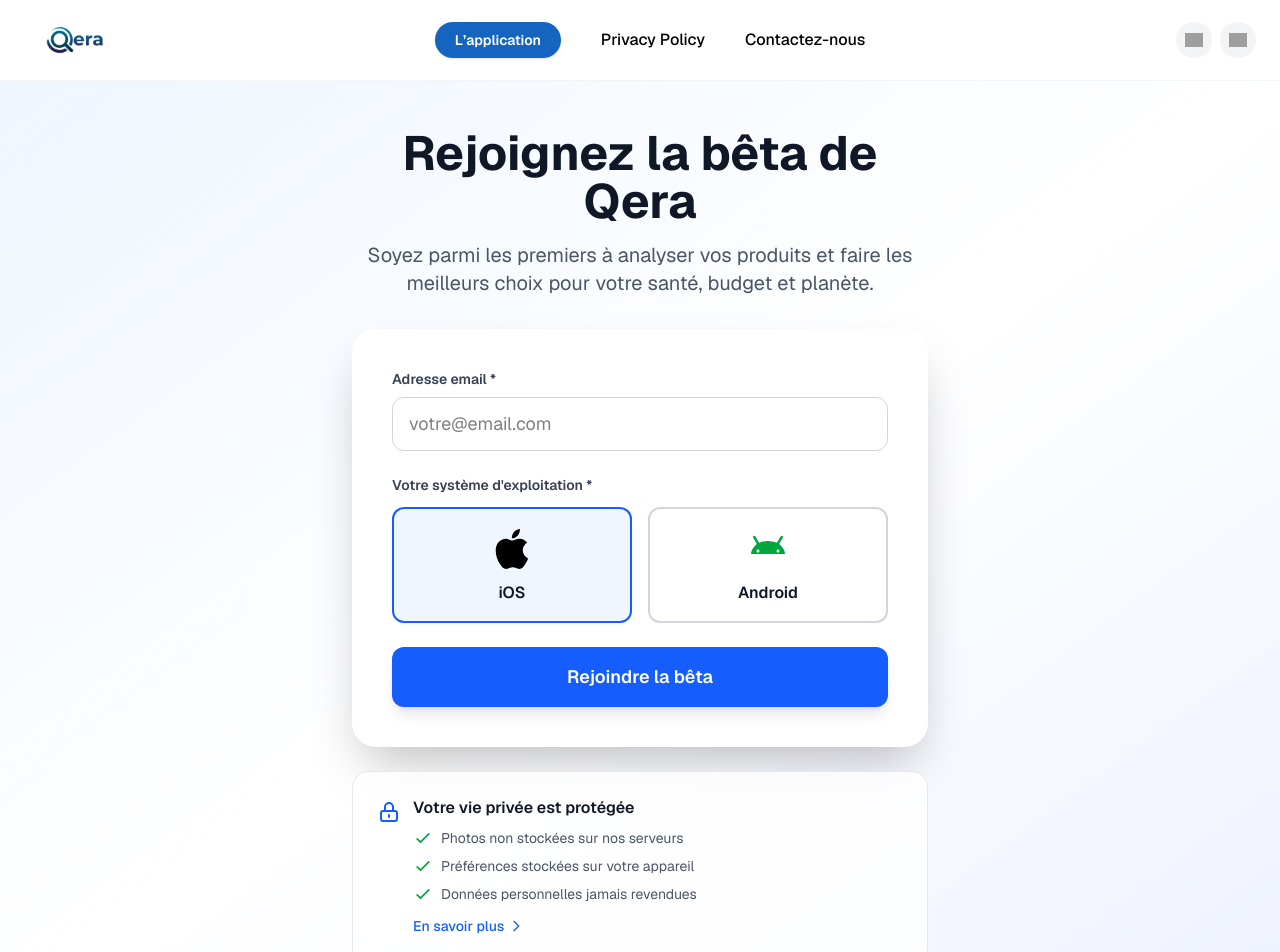
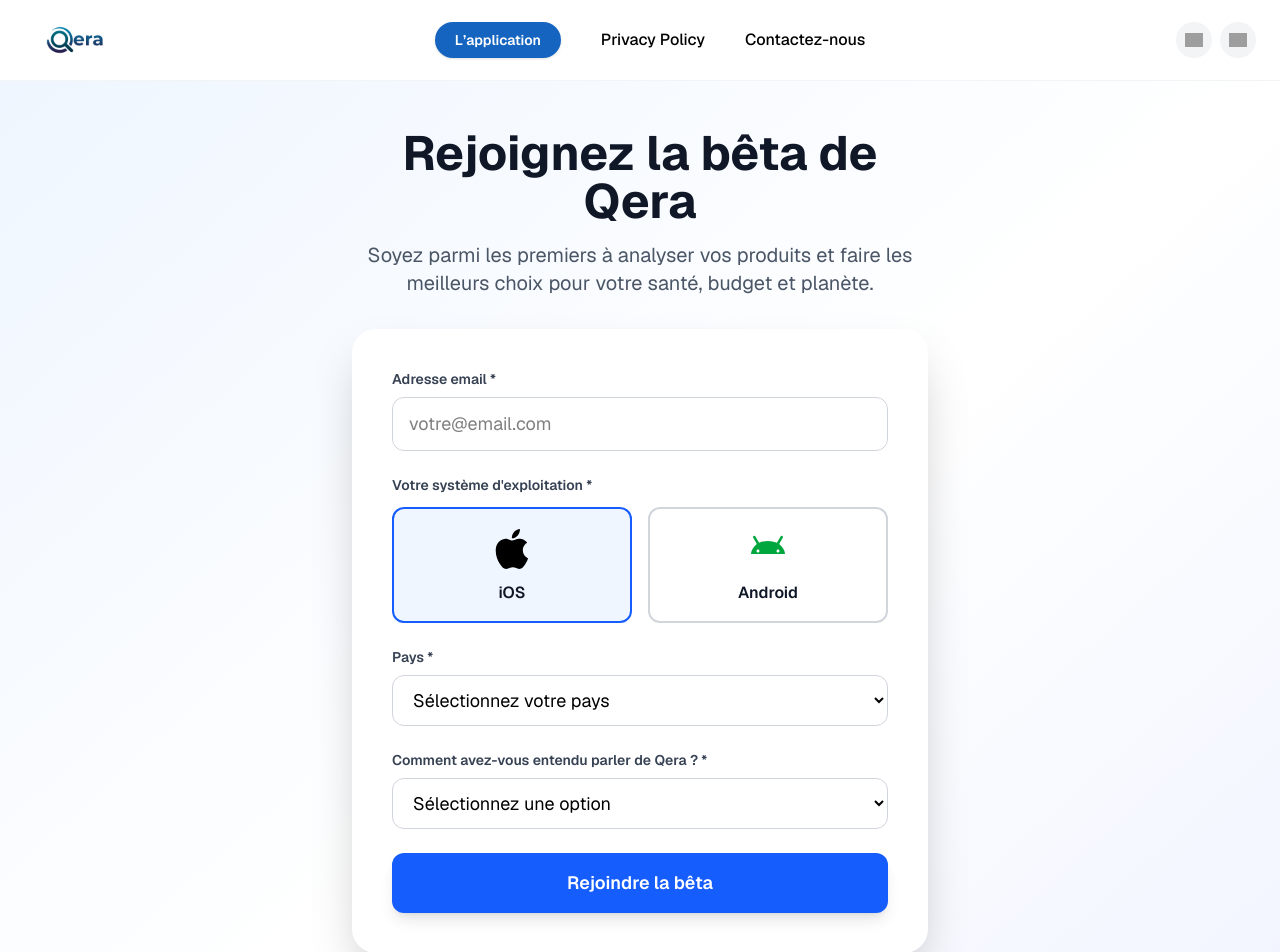
Before and after one commit to assia-briere/Qerapp, a Next.js app: page /beta in a window 1280 px wide. Shown: the top 952 px of the page. Built offline with nearby package versions, Linux system fonts and the light colour scheme; grey boxes are pictures that could not be loaded.

Commit message:
update beta

```diff
--- a/package.json
+++ b/package.json
@@ -9,6 +9,7 @@
     "lint": "eslint"
   },
   "dependencies": {
+    "i18n-iso-countries": "^7.14.0",
     "next": "15.5.9",
     "react": "19.1.0",
     "react-dom": "19.1.0",
--- a/src/app/api/beta-signup/route.ts
+++ b/src/app/api/beta-signup/route.ts
@@ -4,12 +4,12 @@
 
 export async function POST(request: Request) {
   try {
-    const { email, os } = await request.json();
+    const { email, os, country, source } = await request.json();
 
     // Validate input
-    if (!email || !os) {
+    if (!email || !os || !country || !source) {
       return NextResponse.json(
-        { error: "Email et OS requis" },
+        { error: "Tous les champs sont requis" },
         { status: 400 }
       );
     }
@@ -65,6 +65,18 @@
                   </td>
                 </tr>
                 <tr>
+                  <td style="padding: 8px 0; font-weight: bold; color: #4b5563;">Pays:</td>
+                  <td style="padding: 8px 0; color: #1f2937;">
+                    ${country}
+                  </td>
+                </tr>
+                <tr>
+                  <td style="padding: 8px 0; font-weight: bold; color: #4b5563;">Source:</td>
+                  <td style="padding: 8px 0; color: #1f2937;">
+                    ${source}
+                  </td>
+                </tr>
+                <tr>
                   <td style="padding: 8px 0; font-weight: bold; color: #4b5563;">Date:</td>
                   <td style="padding: 8px 0; color: #1f2937;">
                     ${new Date().toLocaleString('fr-FR', {
@@ -111,11 +123,36 @@
               </p>
             </div>
 
+            <!-- Download Buttons -->
+            <div style="background: linear-gradient(135deg, #2563eb 0%, #4f46e5 100%); padding: 25px; border-radius: 12px; margin-bottom: 20px; text-align: center;">
+              <h3 style="color: white; margin-top: 0; margin-bottom: 15px;">📱 Téléchargez Qera maintenant</h3>
+              <p style="color: #bfdbfe; font-size: 14px; margin-bottom: 20px;">Commencez dès aujourd'hui à analyser vos produits</p>
+
+              <table style="width: 100%; max-width: 500px; margin: 0 auto;" cellpadding="10">
+                <tr>
+                  <td style="padding: 5px;">
+                    <a href="https://testflight.apple.com/join/tzvz8UXU"
+                       style="display: block; background-color: white; color: #1f2937; padding: 15px;
+                              border-radius: 12px; text-decoration: none; font-weight: 600;">
+                      🍎 TestFlight (iOS)
+                    </a>
+                  </td>
+                  <td style="padding: 5px;">
+                    <a href="https://play.google.com/store/apps/details?id=com.qera.app"
+                       style="display: block; background-color: white; color: #1f2937; padding: 15px;
+                              border-radius: 12px; text-decoration: none; font-weight: 600;">
+                      🤖 Google Play
+                    </a>
+                  </td>
+                </tr>
+              </table>
+            </div>
+
             <div style="background-color: white; padding: 25px; border-radius: 8px; margin-bottom: 20px;">
               <h3 style="color: #2563eb; margin-top: 0;">📧 Prochaines étapes</h3>
               <ol style="color: #4b5563; line-height: 1.8; padding-left: 20px;">
                 <li>Surveillez votre boîte email (vérifiez vos spams)</li>
-                <li>Téléchargez l'app via le lien que nous vous enverrons</li>
+                <li>Téléchargez l'app via les boutons ci-dessus</li>
                 <li>Profitez de Qera en avant-première !</li>
               </ol>
             </div>
--- a/src/app/beta/page.tsx
+++ b/src/app/beta/page.tsx
@@ -1,6 +1,6 @@
 "use client";
 
-import { useState } from "react";
+import { useState, useEffect } from "react";
 
 // Extend Window interface for dataLayer
 declare global {
@@ -14,10 +14,21 @@
   const [formData, setFormData] = useState({
     email: "",
     os: "ios",
+    country: "",
+    source: "",
   });
   const [isSubmitting, setIsSubmitting] = useState(false);
   const [error, setError] = useState("");
   const [referralLink, setReferralLink] = useState("");
+
+  // Track page view on mount
+  useEffect(() => {
+    if (typeof window !== "undefined" && window.dataLayer) {
+      window.dataLayer.push({
+        event: "beta_view",
+      });
+    }
+  }, []);
 
   const handleSubmit = async () => {
     setError("");
@@ -26,6 +37,17 @@
     const emailRegex = /^[^\s@]+@[^\s@]+\.[^\s@]+$/;
     if (!emailRegex.test(formData.email)) {
       setError("Veuillez entrer une adresse email valide.");
+      return;
+    }
+
+    // Validate required fields
+    if (!formData.country) {
+      setError("Veuillez sélectionner votre pays.");
+      return;
+    }
+
+    if (!formData.source) {
+      setError("Veuillez indiquer comment vous avez connu Qera.");
       return;
     }
 
@@ -47,6 +69,8 @@
             event: "beta_submit_success",
             email: formData.email,
             os: formData.os,
+            country: formData.country,
+            source: formData.source,
           });
         }
 
@@ -135,6 +159,48 @@
             <p className="text-lg text-gray-600">
               Vous recevrez un email d&apos;ici 48h avec vos accès anticipés.
             </p>
+          </div>
+
+          {/* Download Section */}
+          <div className="bg-gradient-to-r from-blue-600 to-indigo-600 rounded-2xl p-6 mb-8 text-white">
+            <h2 className="text-2xl font-bold mb-2 text-center">📱 Téléchargez Qera maintenant</h2>
+            <p className="text-blue-100 text-center mb-6 text-sm">
+              Commencez dès aujourd&apos;hui à analyser vos produits
+            </p>
+
+            <div className="grid grid-cols-1 md:grid-cols-2 gap-4">
+              {/* iOS TestFlight Button */}
+              <a
+                href="https://testflight.apple.com/join/tzvz8UXU"
+                target="_blank"
+                rel="noopener noreferrer"
+                className="flex items-center justify-center gap-3 bg-white text-gray-900 font-semibold py-4 px-6 rounded-xl hover:bg-gray-50 transition shadow-lg"
+              >
+                <svg className="w-8 h-8" viewBox="0 0 24 24" fill="currentColor">
+                  <path d="M18.71 19.5c-.83 1.24-1.71 2.45-3.05 2.47-1.34.03-1.77-.79-3.29-.79-1.53 0-2 .77-3.27.82-1.31.05-2.3-1.32-3.14-2.53C4.25 17 2.94 12.45 4.7 9.39c.87-1.52 2.43-2.48 4.12-2.51 1.28-.02 2.5.87 3.29.87.78 0 2.26-1.07 3.81-.91.65.03 2.47.26 3.64 1.98-.09.06-2.17 1.28-2.15 3.81.03 3.02 2.65 4.03 2.68 4.04-.03.07-.42 1.44-1.38 2.83M13 3.5c.73-.83 1.94-1.46 2.94-1.5.13 1.17-.34 2.35-1.04 3.19-.69.85-1.83 1.51-2.95 1.42-.15-1.15.41-2.35 1.05-3.11z"/>
+                </svg>
+                <div className="text-left">
+                  <div className="text-xs text-gray-500">Disponible sur</div>
+                  <div className="text-sm font-bold">TestFlight (iOS)</div>
+                </div>
+              </a>
+
+              {/* Android Play Store Button */}
+              <a
+                href="https://play.google.com/store/apps/details?id=com.qera.app"
+                target="_blank"
+                rel="noopener noreferrer"
+                className="flex items-center justify-center gap-3 bg-white text-gray-900 font-semibold py-4 px-6 rounded-xl hover:bg-gray-50 transition shadow-lg"
+              >
+                <svg className="w-8 h-8 text-green-600" viewBox="0 0 24 24" fill="currentColor">
+                  <path d="M17.6 9.48l1.84-3.18c.16-.31.04-.69-.26-.85-.29-.15-.65-.06-.83.22l-1.88 3.24a11.46 11.46 0 0 0-8.94 0L5.65 5.67c-.19-.28-.55-.37-.83-.22-.3.16-.42.54-.26.85l1.84 3.18C4.8 10.92 3.5 12.62 3.5 14.5h17c0-1.88-1.3-3.58-2.9-5.02M7 13.75c-.41 0-.75-.34-.75-.75s.34-.75.75-.75.75.34.75.75-.34.75-.75.75m10 0c-.41 0-.75-.34-.75-.75s.34-.75.75-.75.75.34.75.75-.34.75-.75.75"/>
+                </svg>
+                <div className="text-left">
+                  <div className="text-xs text-gray-500">Disponible sur</div>
+                  <div className="text-sm font-bold">Google Play</div>
+                </div>
+              </a>
+            </div>
           </div>
 
           <div className="bg-blue-50 rounded-2xl p-6 mb-8">
@@ -290,6 +356,48 @@
               </div>
             </div>
 
+            {/* Country Field */}
+            <div>
+              <label htmlFor="country" className="block text-sm font-semibold text-gray-700 mb-2">
+                Pays *
+              </label>
+              <select
+                id="country"
+                value={formData.country}
+                onChange={(e) => setFormData({ ...formData, country: e.target.value })}
+                className="w-full px-4 py-3 border border-gray-300 rounded-xl focus:ring-2 focus:ring-blue-500 focus:border-transparent transition text-lg bg-white"
+              >
+                <option value="">Sélectionnez votre pays</option>
+                <option value="FR">🇫🇷 France</option>
+                <option value="BE">🇧🇪 Belgique</option>
+                <option value="CH">🇨🇭 Suisse</option>
+                <option value="MA">🇲🇦 Maroc</option>
+                <option value="OTHER">🌍 Autre</option>
+              </select>
+            </div>
+
+            {/* Source Field */}
+            <div>
+              <label htmlFor="source" className="block text-sm font-semibold text-gray-700 mb-2">
+                Comment avez-vous entendu parler de Qera ? *
+              </label>
+              <select
+                id="source"
+                value={formData.source}
+                onChange={(e) => setFormData({ ...formData, source: e.target.value })}
+                className="w-full px-4 py-3 border border-gray-300 rounded-xl focus:ring-2 focus:ring-blue-500 focus:border-transparent transition text-lg bg-white"
+              >
+                <option value="">Sélectionnez une option</option>
+                <option value="social_media">Réseaux sociaux (Instagram, Facebook, TikTok)</option>
+                <option value="friend">Recommandation d&apos;un ami</option>
+                <option value="search">Recherche Google</option>
+                <option value="linkedin">LinkedIn</option>
+                <option value="youtube">YouTube</option>
+                <option value="blog">Blog ou article</option>
+                <option value="other">Autre</option>
+              </select>
+            </div>
+
             {/* Error Message */}
             {error && (
               <div className="p-4 bg-red-50 border border-red-200 rounded-xl text-red-800 text-sm">
--- a/src/app/page.tsx
+++ b/src/app/page.tsx
@@ -7,8 +7,8 @@
 import PourquoiQera from "@/components/pourquoiQera";
 import SimpleRapideIntuitif from "@/components/simple";
 
-const WAITLIST_URL =
-  "https://docs.google.com/forms/d/e/1FAIpQLSc9KLE1StFrBnBZH6HHPXBDJsaXVwxv5bbMmpzBvPDEN9ODMw/viewform?usp=header";
+// const WAITLIST_URL =
+//   "https://docs.google.com/forms/d/e/1FAIpQLSc9KLE1StFrBnBZH6HHPXBDJsaXVwxv5bbMmpzBvPDEN9ODMw/viewform?usp=header";
 
 export default function Page() {
 
@@ -53,8 +53,7 @@
                   Rejoindre la bêta
                 </Link> */}
                 <a
-                  href={WAITLIST_URL}
-                  target="_blank"
+                  href="/beta"
                   rel="noopener noreferrer"
                   onClick={handleWaitlistClick}
                   className="rounded-full bg-[#1565c0] px-5 py-2 text-sm font-semibold text-white shadow-sm transition hover:bg-[#1976d2] focus:outline-none focus:ring-2 focus:ring-offset-2 focus:ring-[#1565c0]"
```
Also changed, not shown: 1 other file (tests, documents, lock files or other folders).
